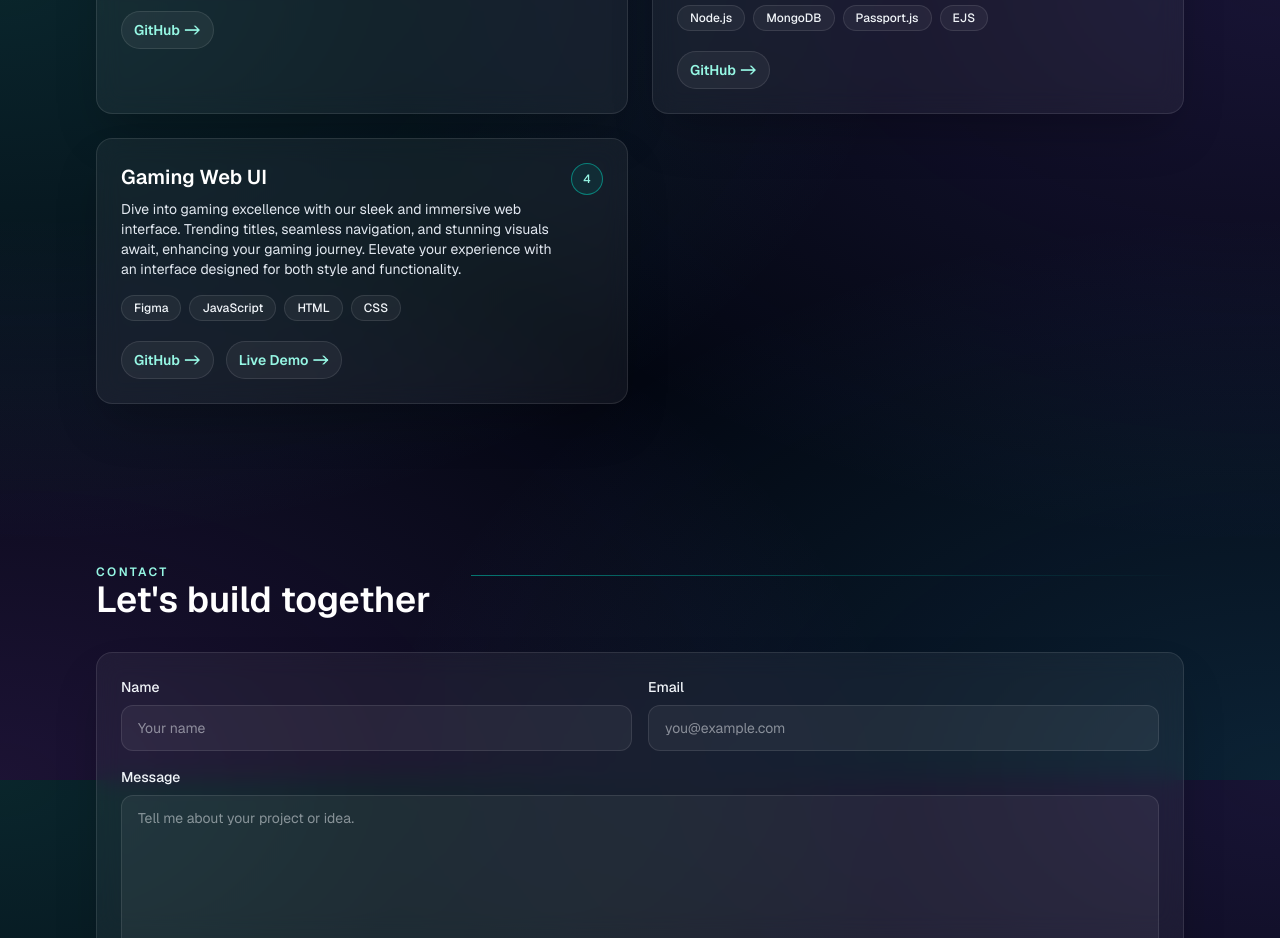
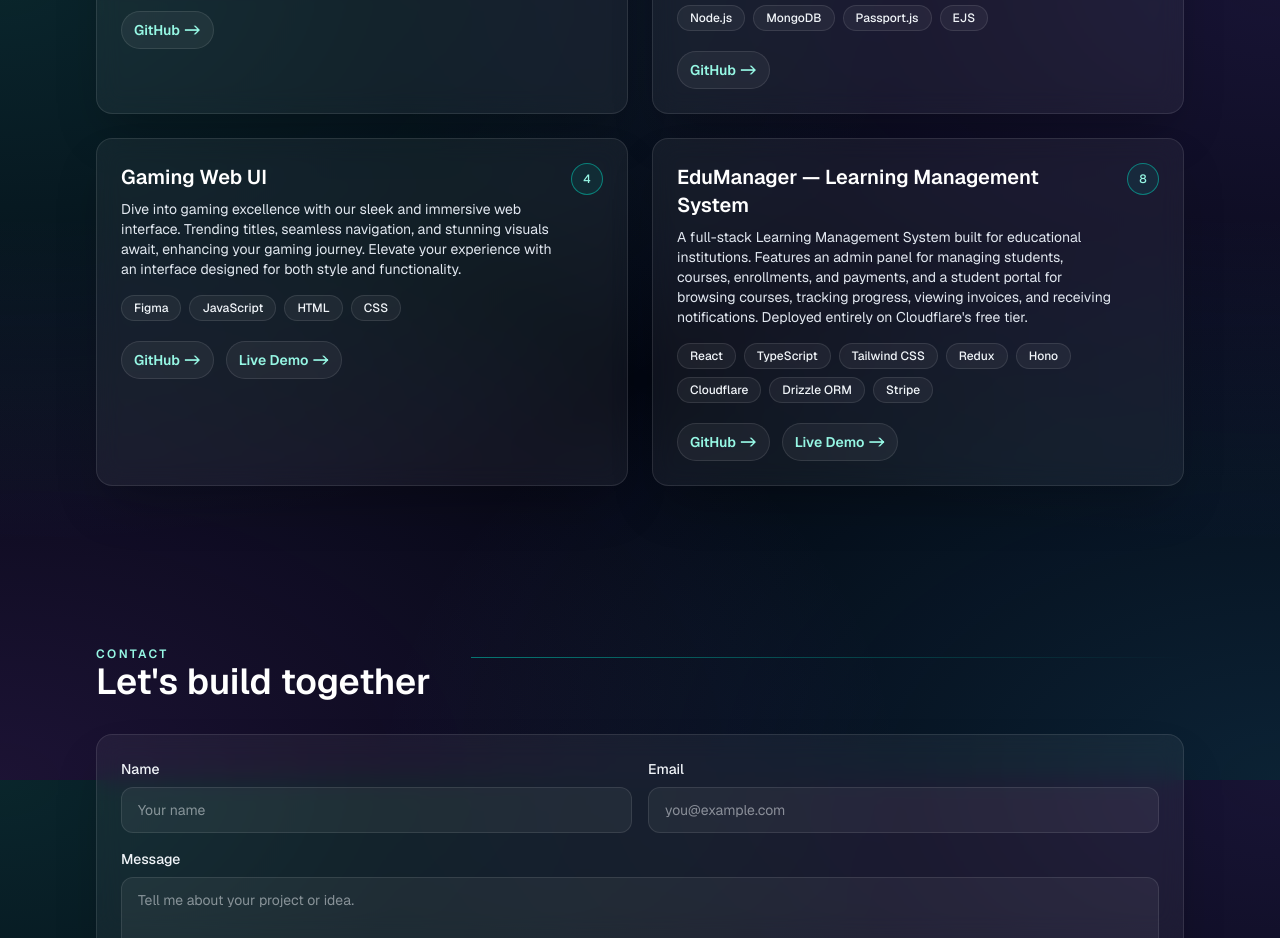
Before and after one commit to SuwanthaDarshana/portfolio_next_update, a Next.js app: page / in a window 1280 px wide. Shown: the part 3220-4158 px from the top of the page. Built offline with nearby package versions, Linux system fonts and the light colour scheme; no server answers.

Commit message:
update project

```diff
--- a/app/page.tsx
+++ b/app/page.tsx
@@ -137,6 +137,14 @@ const projects = [
     github: "https://github.com/SuwanthaDarshana/GameDevWeb",
     demo: "https://suwanthadarshana.github.io/GameDevWeb/#",
   },
+  {
+    title: "EduManager — Learning Management System",
+    description:
+      "A full-stack Learning Management System built for educational institutions. Features an admin panel for managing students, courses, enrollments, and payments, and a student portal for browsing courses, tracking progress, viewing invoices, and receiving notifications. Deployed entirely on Cloudflare's free tier.",
+    tech: ["React", "TypeScript", "Tailwind CSS", "Redux", "Hono", "Cloudflare", "Drizzle ORM", "Stripe"],
+    github: "https://github.com/SuwanthaDarshana/learning-management-system",
+    demo: "https://edumanager.pages.dev",
+  },
 ];
 
 const social = {
```
